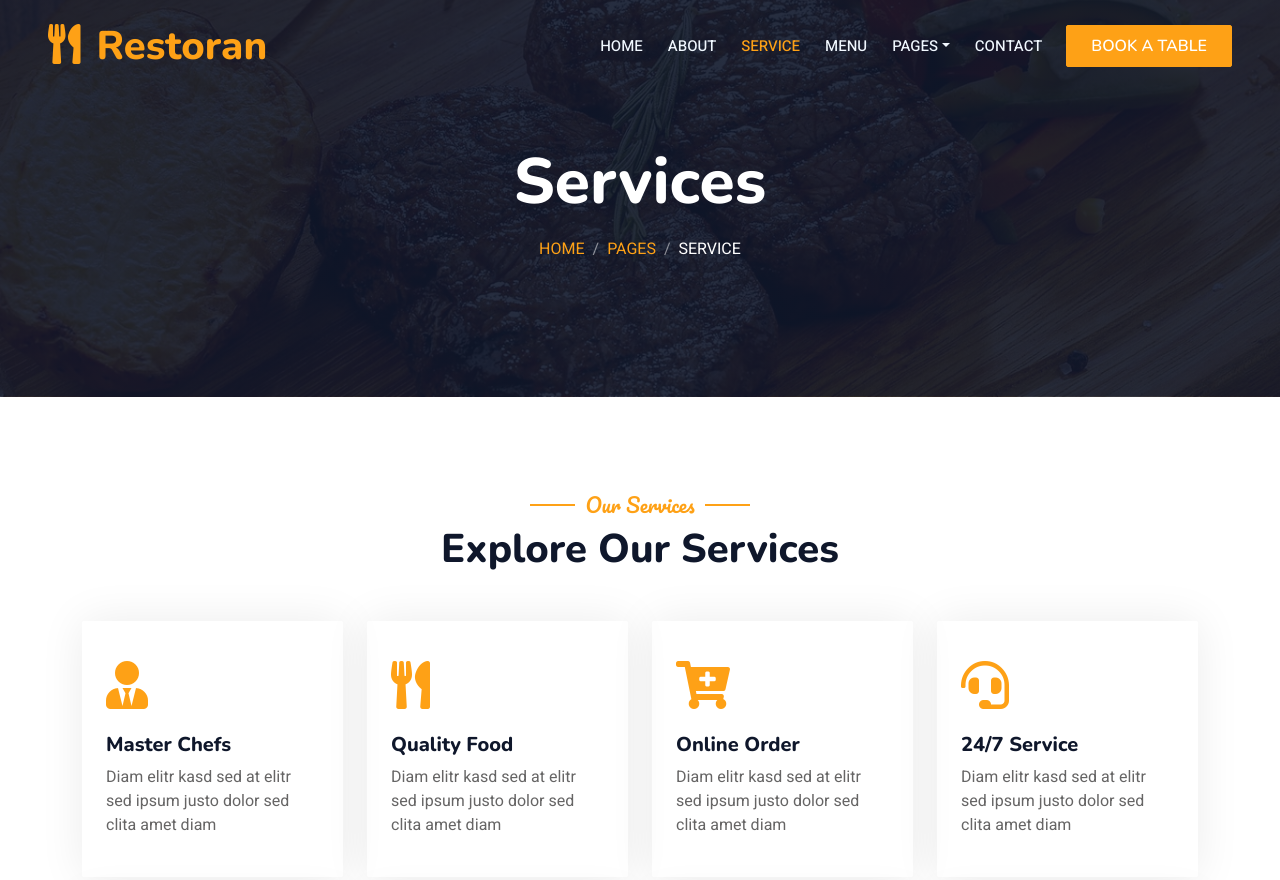
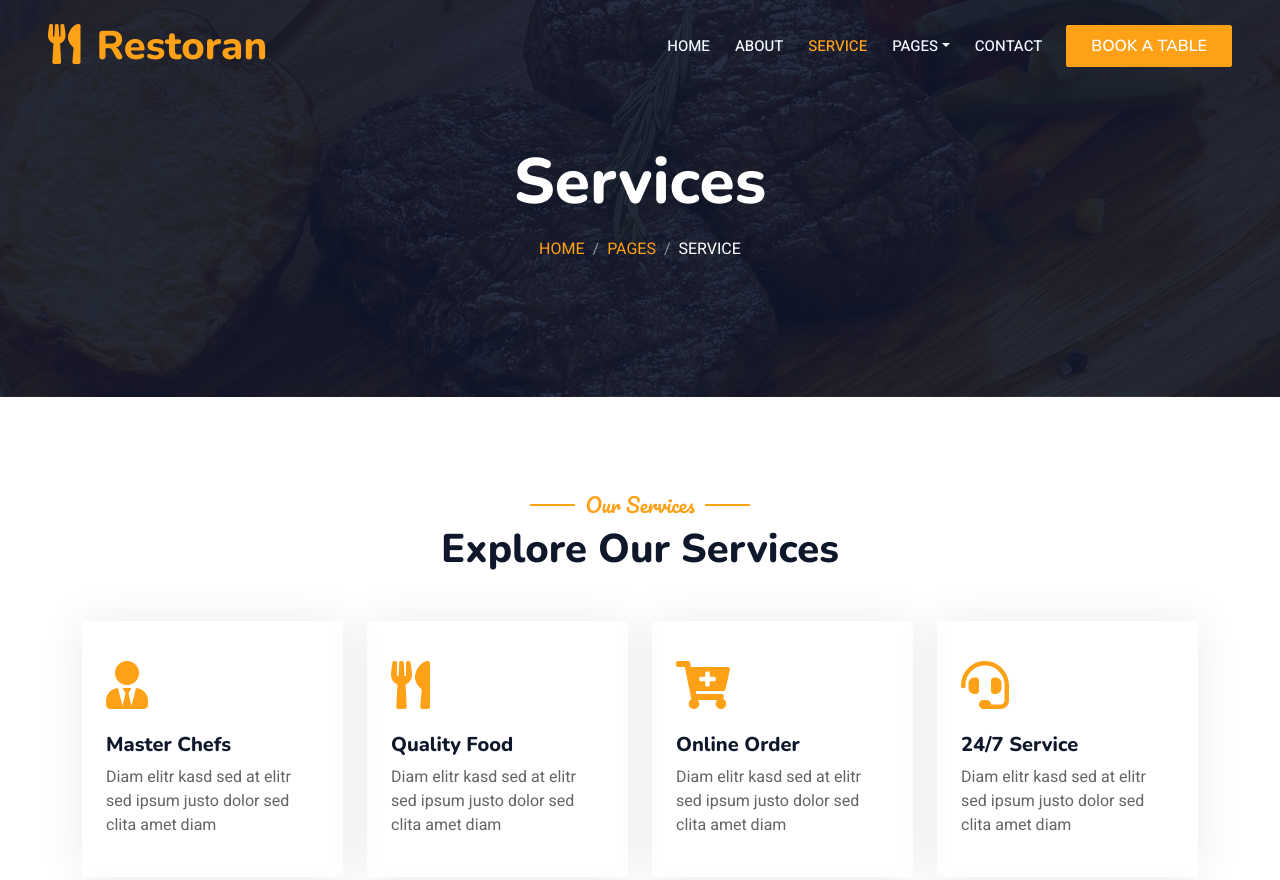
Before and after one commit to putriainulhamdi/RW46.DusunKayen, a plain HTML site: page service.html in a window 1280 px wide. Shown: the top 880 px of the page. Drawn offline with nearby package versions, Linux system fonts and the light colour scheme.

Commit message:
Update service.html

```diff
--- a/service.html
+++ b/service.html
@@ -58,7 +58,6 @@
                         <a href="index.html" class="nav-item nav-link">Home</a>
                         <a href="about.html" class="nav-item nav-link">About</a>
                         <a href="service.html" class="nav-item nav-link active">Service</a>
-                        <a href="menu.html" class="nav-item nav-link">Menu</a>
                         <div class="nav-item dropdown">
                             <a href="#" class="nav-link dropdown-toggle" data-bs-toggle="dropdown">Pages</a>
                             <div class="dropdown-menu m-0">
```
